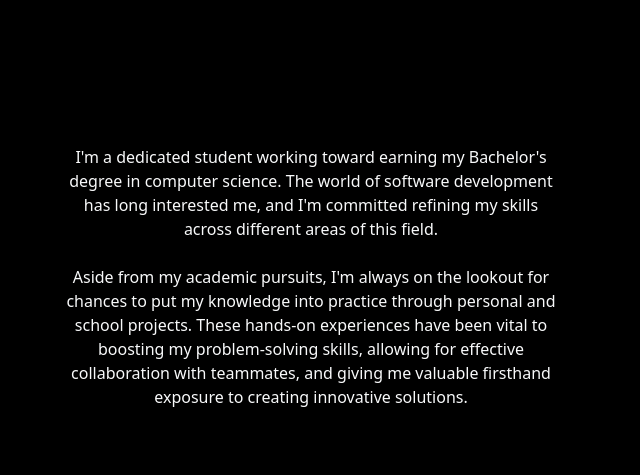
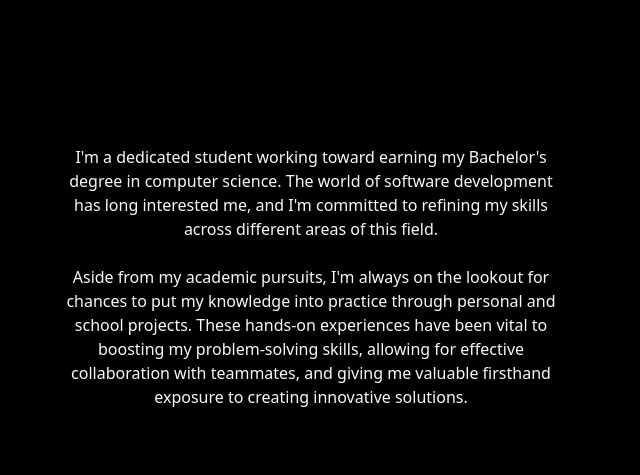
Before and after one commit to isaac-vaughn1/isaac-vaughn1.github.io, a plain HTML site: page index.html in a window 1280 px wide. Shown: the part 2060-2535 px from the top of the page, 620-1260 px from the left. Drawn offline with nearby package versions, Linux system fonts and the light colour scheme.

Commit message:
fixed typos

```diff
--- a/index.html
+++ b/index.html
@@ -104,7 +104,7 @@
       <div class="col-6 d-flex align-items-center justify-content-center flex-column">
         <h3 class="p-3 text-light infoTitle">PURSUING CS BACHELOR'S</h3>
         <p class="p-3 text-light lh-md">I'm a dedicated student working toward earning my Bachelor's degree
-          in computer science. The world of software development has long interested me, and I'm committed refining my
+          in computer science. The world of software development has long interested me, and I'm committed to refining my
           skills across different areas of this field. <br><br>
           Aside from my academic pursuits, I'm always on the lookout for chances to put my knowledge into practice
           through personal and school projects. These hands-on experiences have been vital to boosting my
```
